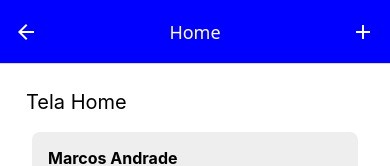
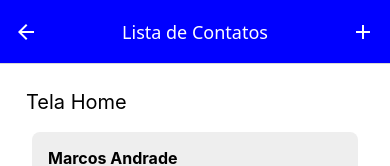
Before and after one commit to WhitexNinja/Atividade03_Programacao, a React Native app in the folder telas_nav/: screen / in a window 390 px wide. Both pictures are taken after a click on the button "Login". Shown: the top 166 px of the page. Built offline with nearby package versions, Linux system fonts and the light colour scheme.

Commit message:
toppppppppp

```diff
--- a/telas_nav/App.js
+++ b/telas_nav/App.js
@@ -16,10 +16,10 @@ export default function App() {
     <NavigationContainer>
       <Stack.Navigator initialRouteName='Login' screenOptions={{  headerStyle:{backgroundColor: 'blue'}, headerTintColor:'white', headerShown: true }}>
         <Stack.Screen name='Login' component={LoginScreen} options={{ headerShown: false }} />
-        <Stack.Screen name='Home' component={HomeScreen} options={({navigation}) => ({headerTitleAlign: 'center', headerRight: () => (<Icon name='add' type='material' color='white' containerStyle={{marginRight: 15}} onPress={() => navigation.navigate('Contato')}/>)})} />
-        <Stack.Screen name='Usuário' component={UserRegisterScreen} options={{ headerTitleAlign: 'center' }} />
-        <Stack.Screen name='Contato' component={ContactRegisterScreen} options={{ headerTitleAlign: 'center' }} />
-        <Stack.Screen name='Alteracao' component={ContactAlterationScreen} options={{ headerTitleAlign: 'center' }} />
+        <Stack.Screen name='Home' component={HomeScreen} options={({navigation}) => ({headerTitleAlign: 'center', title: 'Lista de Contatos', headerRight: () => (<Icon name='add' type='material' color='white' containerStyle={{marginRight: 15}} onPress={() => navigation.navigate('Contato')}/>)})} />
+        <Stack.Screen name='Usuário' component={UserRegisterScreen} options={{ headerTitleAlign: 'center', title:'Usuário' }} />
+        <Stack.Screen name='Contato' component={ContactRegisterScreen} options={{ headerTitleAlign: 'center', title:'Contato' }} />
+        <Stack.Screen name='Alteracao' component={ContactAlterationScreen} options={{ headerTitleAlign: 'center', title:'Contato' }} />
       </Stack.Navigator>
     </NavigationContainer>
   );
```
